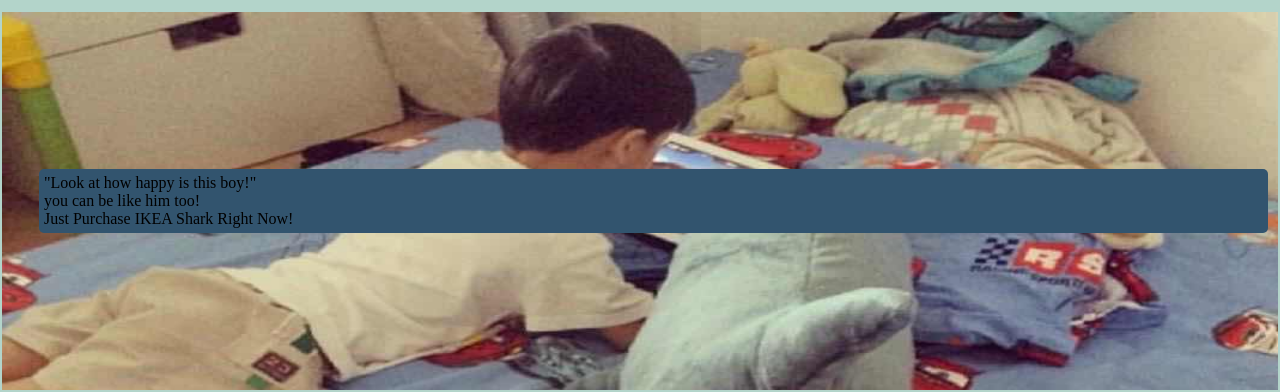
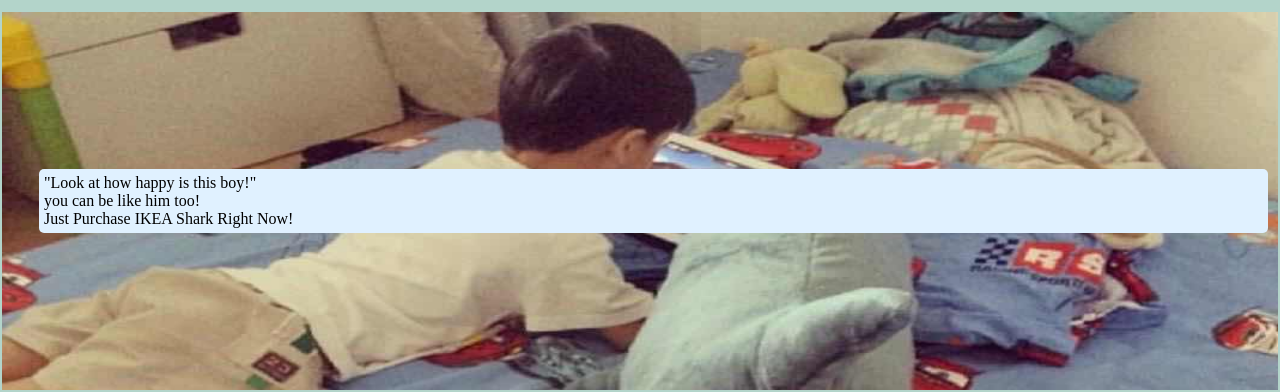
Before and after one commit to howtotrainyourdragon2/SoftWorld, a plain HTML site: page index.html in a window 1280 px wide. Shown: the part 155-547 px from the top of the page. Drawn offline with Linux system fonts and the light colour scheme.

Commit message:
Update index.html

```diff
--- a/index.html
+++ b/index.html
@@ -19,7 +19,7 @@
      		display: inline-block;
 		}
 		#textforhome{
-		background-color:#32546E ;
+		background-color:#E0F1FF ;
       		color: black;
       		padding: 5px;
       		border-radius: 5px;
```
